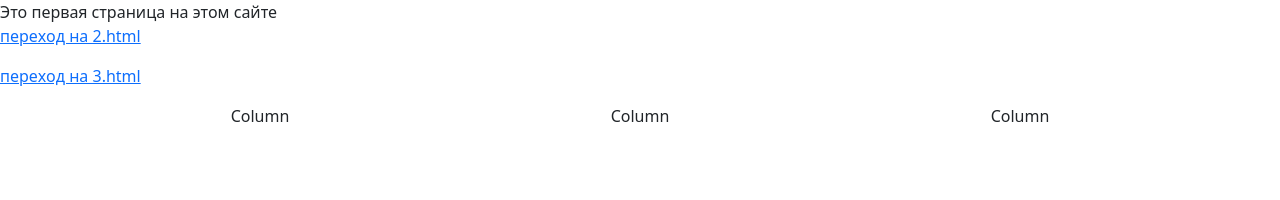
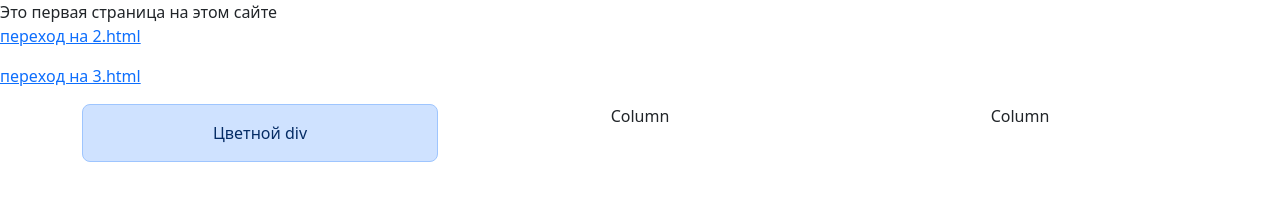
Before and after one commit to lod2007/auto-kanban, a plain HTML site: page index.html in a window 1280 px wide. Drawn offline with nearby package versions, Linux system fonts and the light colour scheme.

Commit message:
add color

```diff
--- a/index.html
+++ b/index.html
@@ -18,7 +18,9 @@
     <div class="container text-center">
         <div class="row">
             <div class="col">
-                Column
+               <div class="p-3 text-primary-emphasis bg-primary-subtle border border-primary-subtle rounded-3">
+                   Цветной div
+                </div>
             </div>
             <div class="col">
                 Column
```
